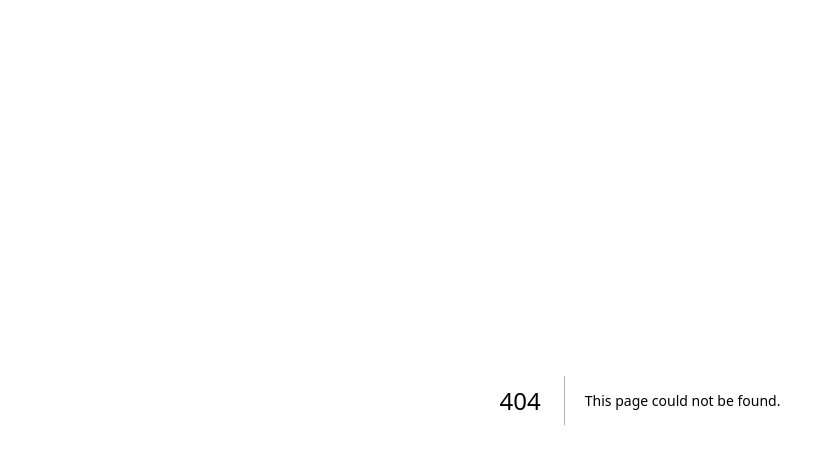
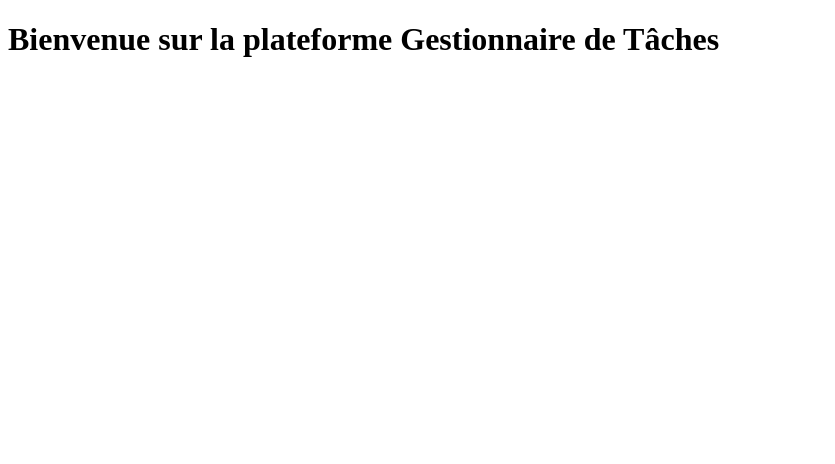
Before and after one commit to Chadrac-WAKOMYA/getionnaire-taches, a Next.js app: page /pages/home in a window 1280 px wide. Before the commit this address had no page. Shown: the top 464 px of the page, without its empty margins (0-835 px from the left). Built offline with nearby package versions, Linux system fonts and the light colour scheme.

Commit message:
todoList module done

```diff
--- a/src/app/pages/about/about.tsx
+++ b/src/app/pages/about/page.tsx
@@ -1,5 +1,5 @@
 // pages/About.tsx
 const About : React.FC = () => {
-    return <>A propos de gestionnaire de tâches</>;
+    return <h1>A propos de gestionnaire de tâches</h1>;
 };
 export default About;
--- /dev/null
+++ b/src/app/pages/home/page.tsx
@@ -0,0 +1,5 @@
+// pages/Home.tsx
+const Home: React.FC  = () => {
+    return <h1>Bienvenue sur la plateforme Gestionnaire de Tâches</h1>
+};
+export default Home;
--- a/src/components/navbar.tsx
+++ b/src/components/navbar.tsx
@@ -4,8 +4,8 @@ import Link from 'next/link';
 const Navbar  = () => {
     return (
         <nav>
-            <Link href = "/dashboard">Acceuil</Link>
-            <Link href = "../pages/about">A propos</Link>
+            <Link href = "/pages/home">Acceuil</Link>
+            <Link href = "/pages/about">A propos</Link>
         </nav>
     );
 };
```
Also changed, not shown: src/app/components/todoList.tsx (added), src/pages/about/page.tsx (renamed from src/pages/about/about.tsx).
